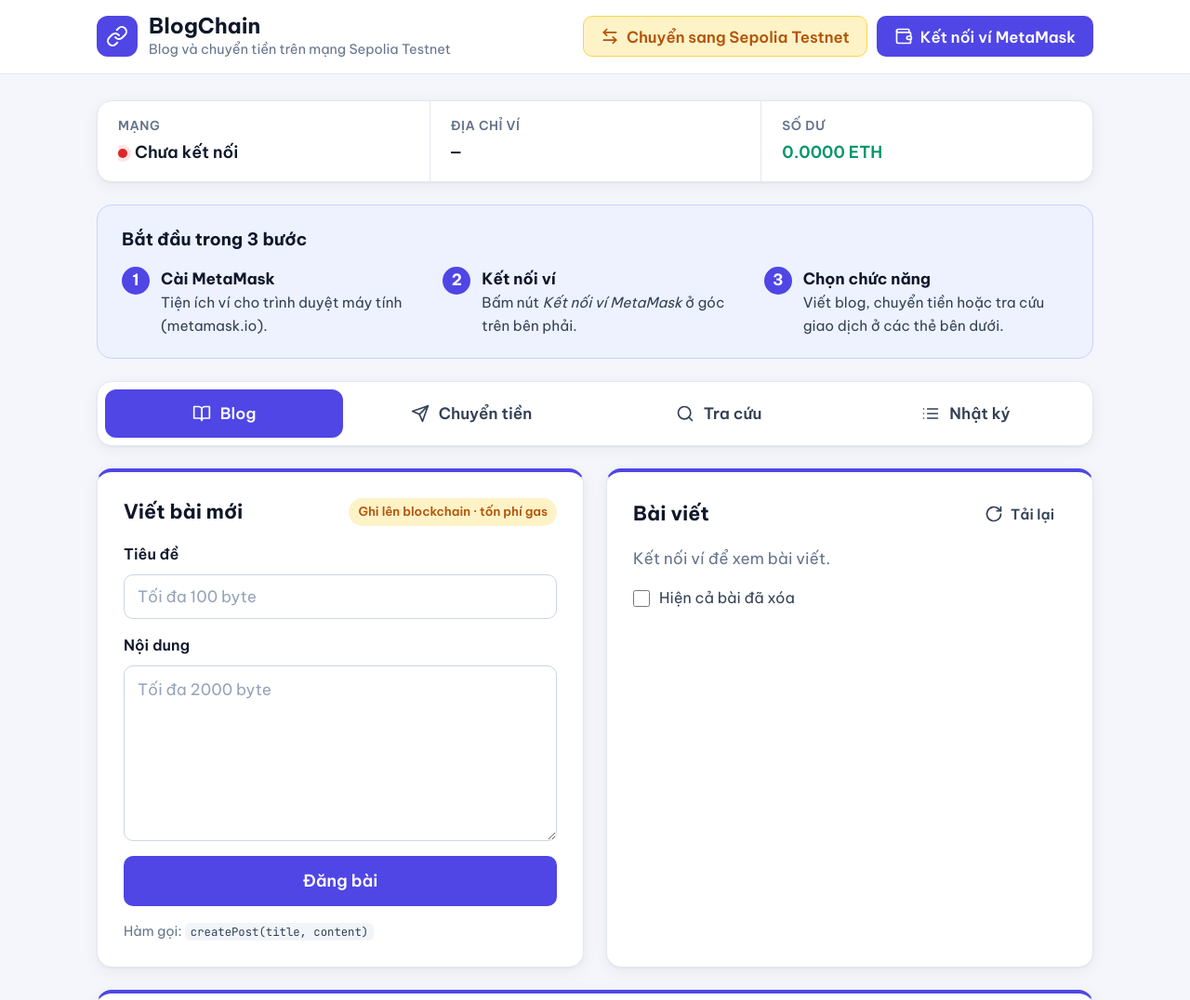
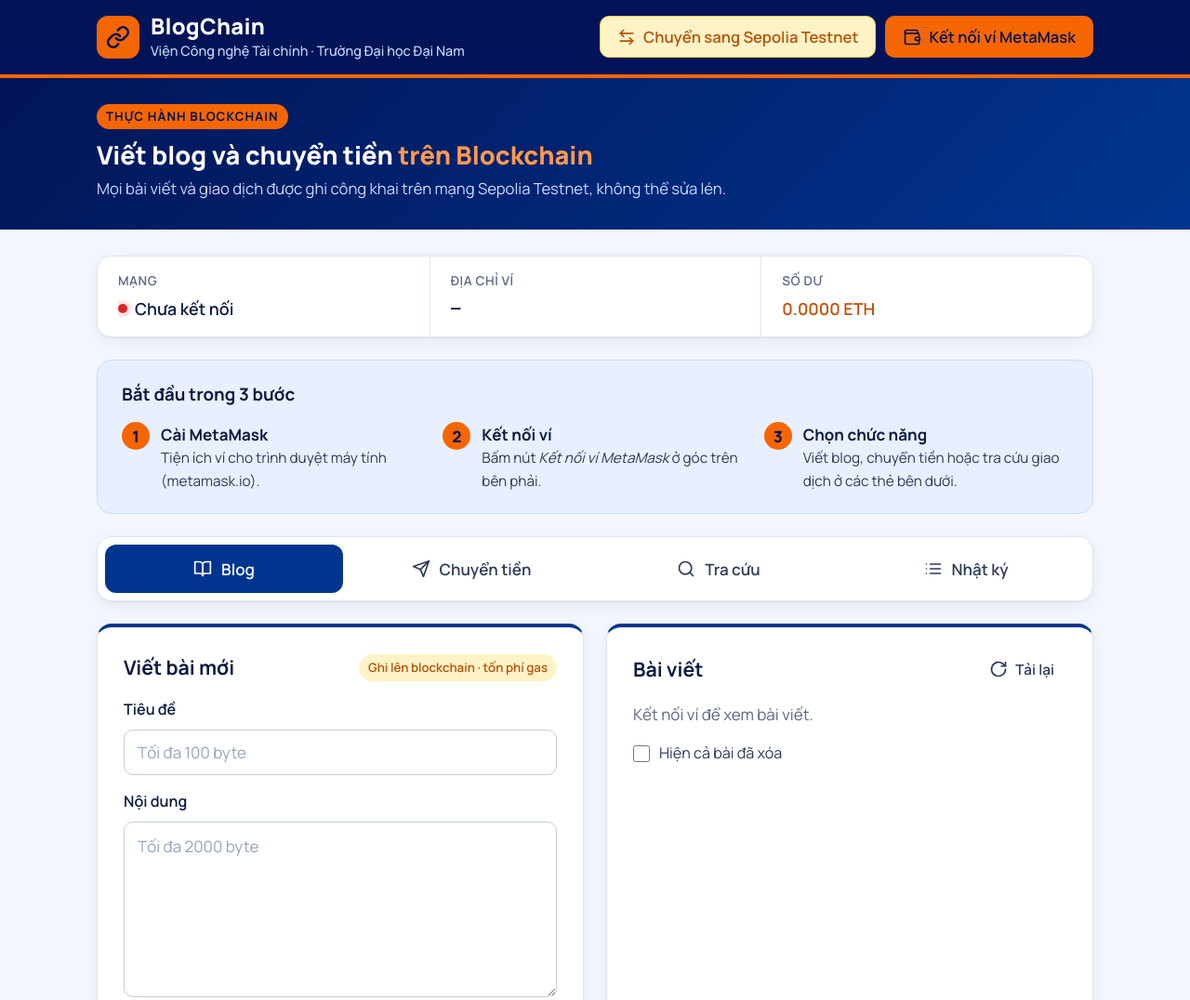
Before and after one commit to TruongUyVu/Blogchain, a plain HTML site: page dapp/index.html in a window 1280 px wide. Shown: the top 1076 px of the page at 93% size. Drawn offline with nearby package versions, Linux system fonts and the light colour scheme.

Commit message:
Áp dụng nhận diện Trường Đại học Đại Nam cho giao diện DApp
- Màu navy #00358F / #021457 và cam #F66600, phông Manrope
- Thanh trên cùng và chân trang màu navy, ghi Viện Công nghệ Tài chính - ĐH Đại Nam
- Dải giới thiệu; màu từng thẻ theo bộ màu trường, giữ độ tương phản >= 4.5:1

Co-Authored-By: Claude Opus 5.5 <noreply@anthropic.com>

```diff
--- a/dapp/app.js
+++ b/dapp/app.js
@@ -1265,7 +1265,7 @@ async function lookupTx() {
 
 // Hiển thị tên mạng và điền sẵn địa chỉ contract theo NET
 switchNetworkBtn.querySelector('span').textContent = `Chuyển sang ${NET.label}`;
-document.getElementById('networkSubtitle').textContent = `Blog và chuyển tiền trên mạng ${NET.label}`;
+document.getElementById('networkSubtitle').textContent = `Mọi bài viết và giao dịch được ghi công khai trên mạng ${NET.label}, không thể sửa lén.`;
 if (NET.contractAddress) contractAddressInput.value = NET.contractAddress;
 addLog(`Sẵn sàng. DApp dùng mạng ${NET.label} (Chain ID ${NET.chainId}). Bấm "Kết nối ví MetaMask" để bắt đầu.`, 'info');
 
--- a/dapp/index.html
+++ b/dapp/index.html
@@ -6,9 +6,9 @@
   <title>BlogChain DApp</title>
   <link rel="preconnect" href="https://fonts.googleapis.com">
   <link rel="preconnect" href="https://fonts.gstatic.com" crossorigin>
-  <link href="https://fonts.googleapis.com/css2?family=Be+Vietnam+Pro:wght@400;500;600;700&family=JetBrains+Mono:wght@400;600&display=swap" rel="stylesheet">
+  <link href="https://fonts.googleapis.com/css2?family=Manrope:wght@400;500;600;700;800&family=JetBrains+Mono:wght@400;600&display=swap" rel="stylesheet">
   <!-- ?v=...: đổi số này mỗi lần sửa CSS/JS để trình duyệt tải bản mới thay vì bản lưu tạm (GitHub Pages lưu 10 phút) -->
-  <link rel="stylesheet" href="style.css?v=2" />
+  <link rel="stylesheet" href="style.css?v=3" />
   <!-- Ethers.js v6 CDN -->
   <script src="https://cdnjs.cloudflare.com/ajax/libs/ethers/6.13.4/ethers.umd.min.js"></script>
 </head>
@@ -22,7 +22,7 @@
         </div>
         <div>
           <h1 class="brand-title">BlogChain</h1>
-          <p id="networkSubtitle" class="brand-subtitle">Blog và chuyển tiền trên Blockchain</p>
+          <p class="brand-subtitle">Viện Công nghệ Tài chính · Trường Đại học Đại Nam</p>
         </div>
       </div>
 
@@ -38,6 +38,15 @@
       </div>
     </div>
   </header>
+
+  <!-- Dải giới thiệu -->
+  <section class="hero">
+    <div class="hero-inner">
+      <span class="hero-kicker">Thực hành Blockchain</span>
+      <h2 class="hero-title">Viết blog và chuyển tiền <span class="accent">trên Blockchain</span></h2>
+      <p id="networkSubtitle" class="hero-desc">Mọi bài viết và giao dịch được ghi công khai, không thể sửa lén.</p>
+    </div>
+  </section>
 
   <div class="page">
     <!-- Thông tin ví -->
@@ -239,8 +248,14 @@
       </div>
     </section>
 
-    <footer class="footer">BlogChain · Dự án học tập Web3 · Dữ liệu lưu trên blockchain công khai</footer>
   </div>
+
+  <footer class="footer">
+    <div class="footer-inner">
+      <span><strong>Viện Công nghệ Tài chính</strong> · Trường Đại học Đại Nam</span>
+      <span>BlogChain · Dự án học tập Web3 trên mạng thử nghiệm Sepolia</span>
+    </div>
+  </footer>
 
   <!-- Thông báo nổi -->
   <div id="toastArea" class="toast-area" aria-live="polite"></div>
@@ -256,6 +271,6 @@
     </div>
   </div>
 
-  <script src="app.js?v=2"></script>
+  <script src="app.js?v=3"></script>
 </body>
 </html>
--- a/dapp/style.css
+++ b/dapp/style.css
@@ -1,27 +1,35 @@
 /* =========================================================
-   BlogChain DApp - giao diện sáng, thoáng, chữ to dễ đọc
-   Mỗi chức năng có một màu riêng: Blog (chàm), Chuyển tiền (xanh lá),
+   BlogChain DApp - nhận diện Trường Đại học Đại Nam
+   Màu trường: xanh navy #00358F / #021457 và cam #F66600 (font Manrope).
+   Mỗi chức năng có một màu riêng: Blog (navy), Chuyển tiền (cam đậm),
    Tra cứu (xanh dương), Nhật ký (xám).
+   Cam gốc #F66600 chỉ dùng làm điểm nhấn / nền chữ navy; nút chữ trắng dùng cam đậm
+   #C24E00 để đủ độ tương phản (>= 4.5:1).
    ========================================================= */
 :root {
   color-scheme: light;
 
-  --bg: #f4f6fb;
+  --dnu-navy: #00358f;
+  --dnu-navy-dark: #021457;
+  --dnu-orange: #f66600;
+  --dnu-blue-soft: #c7dcff;
+
+  --bg: #f3f6fc;
   --surface: #ffffff;
-  --surface-soft: #f8fafc;
-  --border: #e2e8f0;
-  --border-strong: #cbd5e1;
+  --surface-soft: #f7f9fd;
+  --border: #dfe6f2;
+  --border-strong: #c3cee0;
 
-  --text: #0f172a;
-  --text-secondary: #334155;
-  --text-muted: #64748b;
+  --text: #0b1b3f;
+  --text-secondary: #2c3a58;
+  --text-muted: #5b6885;
 
-  --blog: #4f46e5;
-  --blog-soft: #eef2ff;
-  --transfer: #059669;
-  --transfer-soft: #ecfdf5;
-  --lookup: #0369a1;
-  --lookup-soft: #e0f2fe;
+  --blog: var(--dnu-navy);
+  --blog-soft: #e8f0ff;
+  --transfer: #c24e00;
+  --transfer-soft: #fff1e6;
+  --lookup: #1d64c8;
+  --lookup-soft: #e6f0ff;
   --logs: #475569;
   --logs-soft: #f1f5f9;
 
@@ -35,7 +43,7 @@
   --radius-sm: 10px;
   --shadow: 0 1px 2px rgba(15, 23, 42, 0.04), 0 4px 16px rgba(15, 23, 42, 0.06);
 
-  --font-sans: 'Be Vietnam Pro', system-ui, -apple-system, 'Segoe UI', sans-serif;
+  --font-sans: 'Manrope', system-ui, -apple-system, 'Segoe UI', sans-serif;
   --font-mono: 'JetBrains Mono', ui-monospace, Consolas, monospace;
 }
 
@@ -86,9 +94,9 @@ code {
   position: sticky;
   top: 0;
   z-index: 20;
-  background: rgba(255, 255, 255, 0.92);
-  backdrop-filter: blur(10px);
-  border-bottom: 1px solid var(--border);
+  background: var(--dnu-navy-dark);
+  color: #fff;
+  border-bottom: 4px solid var(--dnu-orange);
 }
 
 .topbar-inner {
@@ -109,26 +117,67 @@ code {
 }
 
 .brand-logo {
-  width: 44px;
-  height: 44px;
+  width: 46px;
+  height: 46px;
   border-radius: 12px;
-  background: var(--blog);
-  color: #fff;
+  background: var(--dnu-orange);
+  color: var(--dnu-navy-dark);
   display: grid;
   place-items: center;
 }
 
-.brand-logo .icon { width: 24px; height: 24px; }
+.brand-logo .icon { width: 26px; height: 26px; stroke-width: 2.4; }
 
 .brand-title {
-  font-size: 1.35rem;
-  font-weight: 700;
+  font-size: 1.4rem;
+  font-weight: 800;
   line-height: 1.2;
+  letter-spacing: 0.01em;
 }
 
 .brand-subtitle {
   font-size: 0.85rem;
-  color: var(--text-muted);
+  color: var(--dnu-blue-soft);
+  font-weight: 500;
+}
+
+/* ---------- Dải giới thiệu ---------- */
+.hero {
+  background: linear-gradient(135deg, var(--dnu-navy-dark) 0%, var(--dnu-navy) 100%);
+  color: #fff;
+}
+
+.hero-inner {
+  max-width: 1120px;
+  margin: 0 auto;
+  padding: 26px 24px 30px;
+}
+
+.hero-kicker {
+  display: inline-block;
+  font-size: 0.78rem;
+  font-weight: 700;
+  letter-spacing: 0.08em;
+  text-transform: uppercase;
+  color: var(--dnu-navy-dark);
+  background: var(--dnu-orange);
+  padding: 3px 10px;
+  border-radius: 999px;
+  margin-bottom: 10px;
+}
+
+.hero-title {
+  font-size: 1.6rem;
+  font-weight: 800;
+  line-height: 1.3;
+}
+
+.hero-title .accent { color: #ff9a4d; }
+
+.hero-desc {
+  margin-top: 6px;
+  color: var(--dnu-blue-soft);
+  font-size: 0.98rem;
 }
 
 .topbar-actions {
@@ -215,7 +264,7 @@ code {
 /* ---------- Hướng dẫn bắt đầu ---------- */
 .onboard {
   background: var(--blog-soft);
-  border: 1px solid #c7d2fe;
+  border: 1px solid var(--dnu-blue-soft);
   border-radius: var(--radius);
   padding: 22px 26px;
 }
@@ -249,9 +298,9 @@ code {
   width: 30px;
   height: 30px;
   border-radius: 50%;
-  background: var(--blog);
-  color: #fff;
-  font-weight: 700;
+  background: var(--dnu-orange);
+  color: var(--dnu-navy-dark);
+  font-weight: 800;
   display: grid;
   place-items: center;
   flex-shrink: 0;
@@ -463,7 +512,7 @@ textarea.input-field { resize: vertical; line-height: 1.6; }
 .tab:focus-visible,
 .hash-chip:focus-visible,
 .advanced summary:focus-visible {
-  outline: 3px solid #93c5fd;
+  outline: 3px solid #ff9a4d;
   outline-offset: 2px;
 }
 
@@ -473,13 +522,13 @@ textarea.input-field { resize: vertical; line-height: 1.6; }
 .btn-sm { min-height: 38px; padding: 6px 12px; font-size: 0.9rem; }
 
 .btn-primary { background: var(--blog); color: #fff; }
-.btn-primary:hover:not(:disabled) { background: #4338ca; }
+.btn-primary:hover:not(:disabled) { background: var(--dnu-navy-dark); }
 
 .btn-success { background: var(--transfer); color: #fff; }
-.btn-success:hover:not(:disabled) { background: #047857; }
+.btn-success:hover:not(:disabled) { background: #a34100; }
 
 .btn-info { background: var(--lookup); color: #fff; }
-.btn-info:hover:not(:disabled) { background: #075985; }
+.btn-info:hover:not(:disabled) { background: #1650a3; }
 
 .btn-warning { background: var(--warning-soft); color: var(--warning); border-color: #fcd34d; }
 .btn-warning:hover:not(:disabled) { background: #fde68a; }
@@ -700,14 +749,14 @@ textarea.input-field { resize: vertical; line-height: 1.6; }
 }
 
 .contract-status-box.active {
-  background: var(--transfer-soft);
+  background: #ecfdf5;
   border: 1px solid #a7f3d0;
-  color: var(--transfer);
+  color: var(--success);
 }
 
 /* ---------- Nhật ký ---------- */
 .logs-container {
-  background: #0f172a;
+  background: var(--dnu-navy-dark);
   border-radius: 12px;
   padding: 14px 16px;
   min-height: 260px;
@@ -800,13 +849,29 @@ textarea.input-field { resize: vertical; line-height: 1.6; }
   word-break: break-word;
 }
 
+/* ---------- Nút trên thanh navy ---------- */
+.topbar .btn-primary { background: var(--dnu-orange); color: var(--dnu-navy-dark); }
+.topbar .btn-primary:hover:not(:disabled) { background: #ff7d26; }
+
 /* ---------- Chân trang ---------- */
 .footer {
-  text-align: center;
-  color: var(--text-muted);
-  font-size: 0.85rem;
-  padding-top: 8px;
+  background: var(--dnu-navy-dark);
+  color: var(--dnu-blue-soft);
+  border-top: 4px solid var(--dnu-orange);
+  font-size: 0.88rem;
 }
+
+.footer-inner {
+  max-width: 1120px;
+  margin: 0 auto;
+  padding: 22px 24px;
+  display: flex;
+  justify-content: space-between;
+  gap: 8px 24px;
+  flex-wrap: wrap;
+}
+
+.footer strong { color: #fff; }
 
 /* ---------- Màn hình nhỏ ---------- */
 @media (max-width: 900px) {
@@ -817,6 +882,9 @@ textarea.input-field { resize: vertical; line-height: 1.6; }
 @media (max-width: 640px) {
   html { font-size: 16px; }
   .topbar-inner { padding: 12px 16px; }
+  .hero-inner { padding: 20px 16px 22px; }
+  .hero-title { font-size: 1.3rem; }
+  .footer-inner { padding: 18px 16px; }
   .topbar-actions { width: 100%; }
   .topbar-actions .btn { flex: 1; }
   .page { padding: 20px 16px 40px; gap: 18px; }
```
